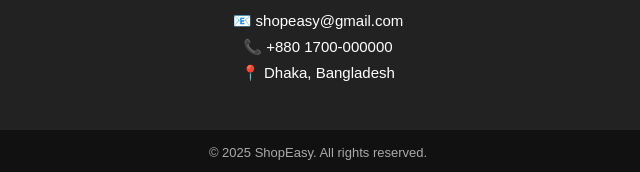
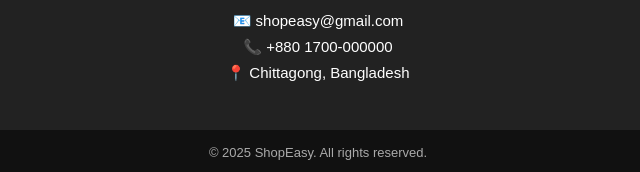
Before and after one commit to CeLesTiaL-cmd/ShopEasy, a plain HTML site: page index.html in a window 1280 px wide. Shown: the part 1245-1417 px from the top of the page, 322-962 px from the left. Drawn offline with Linux system fonts and the light colour scheme.

Commit message:
Update index.html

```diff
--- a/index.html
+++ b/index.html
@@ -112,7 +112,7 @@
     <h2>Contact Us</h2>
     <p>📧 shopeasy@gmail.com</p>
     <p>📞 +880 1700-000000</p>
-    <p>📍 Dhaka, Bangladesh</p>
+    <p>📍 Chittagong, Bangladesh</p>
   </section>
 
   <!-- FOOTER -->
```
